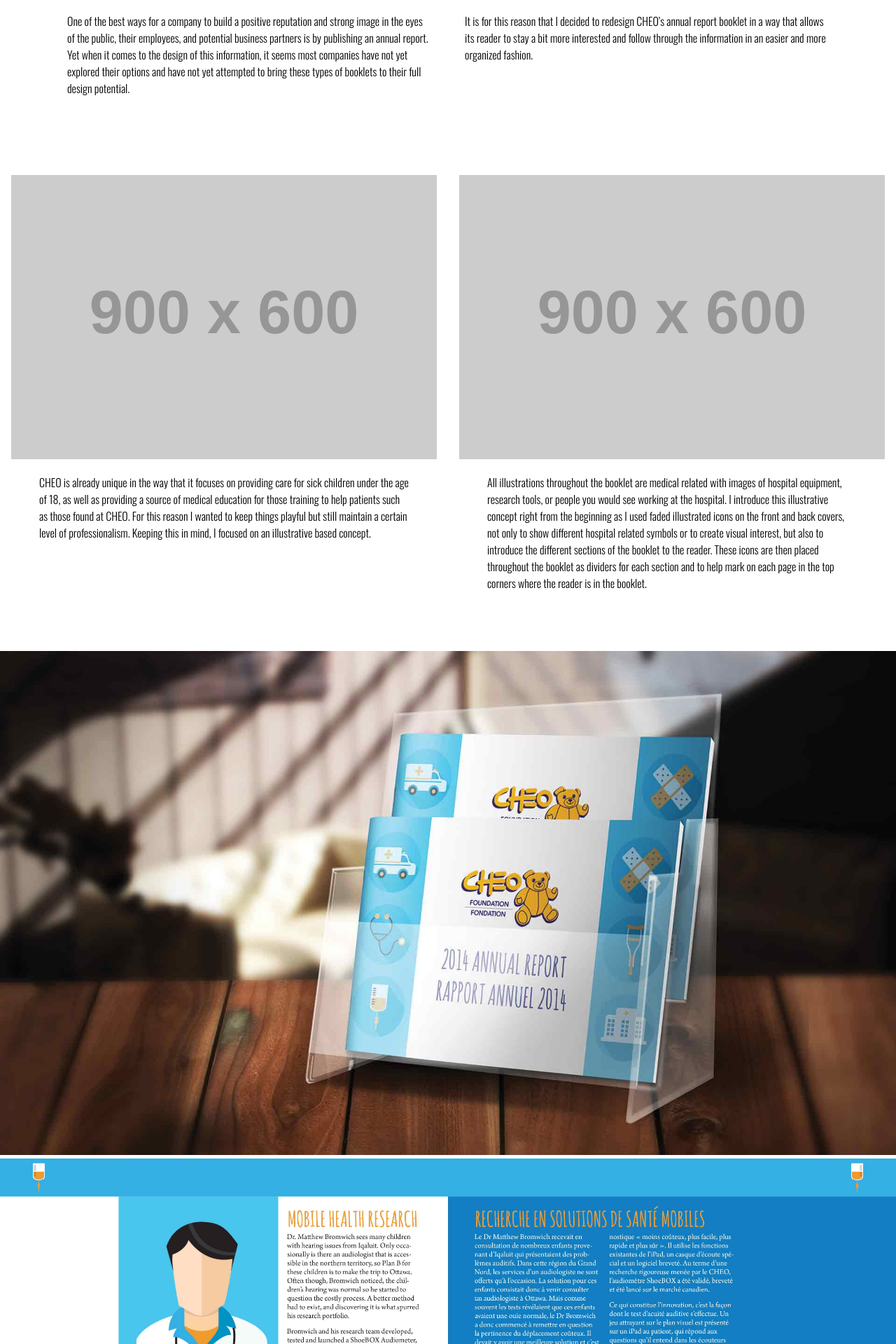
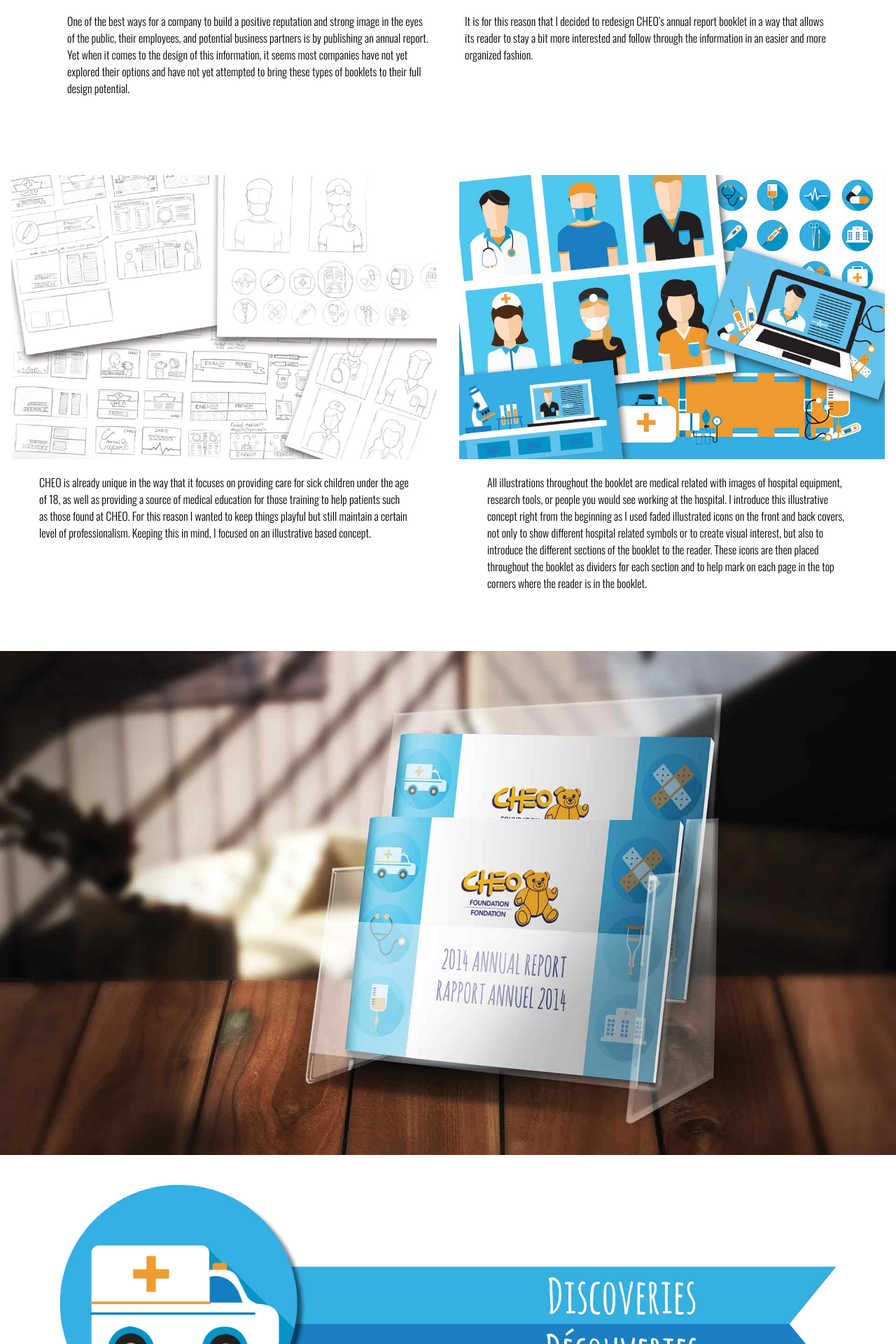
Before and after one commit to monicawinter/portfolio, a Jekyll site: the page built from print.html, in a window 1280 px wide. Shown: the part 4032-5952 px from the top of the page at 70% size. Built offline with Jekyll 4.4.1, drawn with Linux system fonts in a browser that asks for light colours.

Commit message:
added rest of content in packaging and print

```diff
--- a/packaging.html
+++ b/packaging.html
@@ -14,11 +14,11 @@
     <p itemprop="text" class="write-s-2">I focused on providing a solution to this issue while staying true to the brand's look and feel, using different colours to indicate the various flavours, and provide a useful yet playful look to the box itself. The box features a window that is not only used by customers to see the product they will be purchasing, but doubles as an image of a sunflower when paired with the petal illustrations on the box.</p>
   </div>
   <figure class="fig1">
-    <img itemprop="image" class="fig-img" src="http://placehold.it/900x600" alt="">
+    <img itemprop="image" class="fig-img" src="{{site.baseurl}}/images/spitz-sketch1.jpg" alt="">
     <figcaption itemprop="text">Spitz Sunflower Seeds have always been easily recognizable through their use of bright and playful colours. They use these colours in a way that is unique to their company and practical as an indicator for variation in their flavours. I wanted to stay true to the Spitz Sunflower Seed brand and use these bright and bold colours in a recognizable way.</figcaption>
   </figure>
   <figure class="fig2">
-    <img itemprop="image" class="fig-img" src="http://placehold.it/900x600" alt="">
+    <img itemprop="image" class="fig-img" src="{{site.baseurl}}/images/spitz-sketch2.jpg" alt="">
     <figcaption itemprop="text">I also wanted to provide consumers with a choice of flavours for their sunflower seeds. Spitz Sunflower Seeds prides themselves in their wide range of flavours, so I designed a large box seeming fairly similar to Spitz Sunflower Seeds' previous look; however, inside I made six separate smaller slip cover boxes, each containing a different flavour.</figcaption>
   </figure>
   <div class="final">
--- a/print.html
+++ b/print.html
@@ -43,18 +43,19 @@
       <p itemprop="text" class="write-s-2">It is for this reason that I decided to redesign CHEO’s annual report booklet in a way that allows its reader to stay a bit more interested and follow through the information in an easier and more organized fashion.</p>
     </div>
     <figure class="fig1">
-      <img itemprop="image" class="fig-img" src="http://placehold.it/900x600" alt="">
+      <img itemprop="image" class="fig-img" src="{{site.baseurl}}/images/cheo-sketch1.jpg" alt="">
       <figcaption itemprop="text">CHEO is already unique in the way that it focuses on providing care for sick children under the age of 18, as well as providing a source of medical education for those training to help patients such as those found at CHEO. For this reason I wanted to keep things playful but still maintain a certain level of professionalism. Keeping this in mind, I focused on an illustrative based concept.</figcaption>
     </figure>
     <figure class="fig2">
-      <img itemprop="image" class="fig-img" src="http://placehold.it/900x600" alt="">
+      <img itemprop="image" class="fig-img" src="{{site.baseurl}}/images/cheo-sketch2.jpg" alt="">
       <figcaption itemprop="text">All illustrations throughout the booklet are medical related with images of hospital equipment, research tools, or people you would see working at the hospital. I introduce this illustrative concept right from the beginning as I used faded illustrated icons on the front and back covers, not only to show different hospital related symbols or to create visual interest, but also to introduce the different sections of the booklet to the reader. These icons are then placed throughout the booklet as dividers for each section and to help mark on each page in the top corners where the reader is in the booklet.</figcaption>
     </figure>
     <div class="final">
       <div class="home-photo2-2">
         <img itemprop="image" class="home-photo" src="{{site.baseurl}}/images/cheo-stand.jpg" alt="">
       </div>
-      <img itemprop="image" class="final-img1-cheo" src="{{site.baseurl}}/images/cheo-book2.jpg" alt="">
+      <img itemprop="image" class="final-img1-cheo" src="{{site.baseurl}}/images/cheo-book3.jpg" alt="">
+      <img itemprop="image" class="final-img2-cheo" src="{{site.baseurl}}/images/cheo-book2.jpg" alt="">
       <img itemprop="image" class="final-img2-cheo" src="{{site.baseurl}}/images/cheo-book.jpg" alt="">
     </div>
     <p itemprop="text" class="closing">Annual reports, especially those presented in Canada, often face another issue of the inclusion of multiple language layouts. The use of colour throughout the report, help to differentiate between the french and english sides of the report, and separate the information from the left side to the right.</p>
@@ -71,7 +72,7 @@
       <p itemprop="text" class="write-s-2">I chose to recreate to iconic image of a ghostly spirit, or poltergeist, emerging from an old static image TV screen, but from a different angle. I wanted to put the viewer in the shoes of the characters, making it seem almost as though the spirit was emerging from the poster itself.</p>
     </div>
     <figure class="fig1">
-      <img itemprop="image" class="fig-img" src="http://placehold.it/900x600" alt="">
+      <img itemprop="image" class="fig-img" src="{{site.baseurl}}/images/poltergeist-sketch.jpg" alt="">
       <figcaption itemprop="text">Part of the challenge when recreating an iconic movie poster is to maintain the feel of the original, as to not drastically change the viewers relationship with the movie.</figcaption>
     </figure>
     <figure class="fig2">
```
Also changed, not shown: images/cheo-book3.jpg (added), images/cheo-sketch1.jpg (added), images/cheo-sketch2.jpg (added), images/spitz-sketch1.jpg (added), images/spitz-sketch2.jpg (added), 1 other file.
